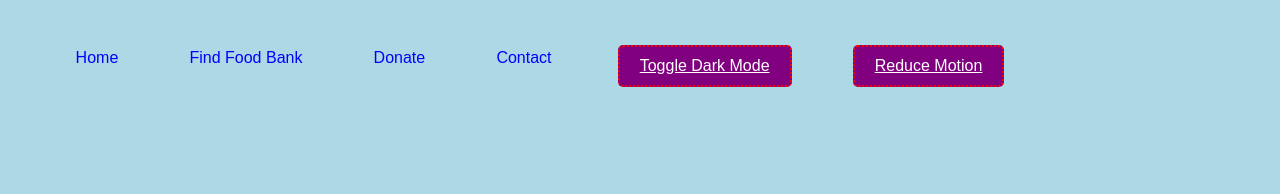
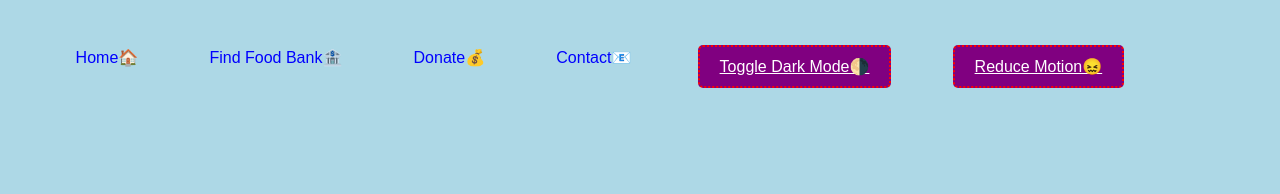
Before and after one commit to JosephHauter/Fight-World-Hunger, a plain HTML site: page index.html in a window 1280 px wide. Shown: the top 194 px of the page. Drawn offline with Linux system fonts and the light colour scheme.

Commit message:
fixed and added stuff
added emojis to navigation bar and fixed bug in js

```diff
--- a/index.html
+++ b/index.html
@@ -20,16 +20,16 @@
 
   <div class="navbar">
     <ul>
-      <li><a href="#top">Home</a></li>
-      <li><a href="#findbank">Find Food Bank</a></li>
-      <li><a href="#">Donate</a></li>
-      <li><a href="https://www.linkedin.com/in/joseph-hauter-2a3240208/">Contact</a>
+      <li><a href="#top">Home🏠</a></li>
+      <li><a href="#findbank">Find Food Bank🏦</a></li>
+      <li><a href="#">Donate💰</a></li>
+      <li><a href="https://www.linkedin.com/in/joseph-hauter-2a3240208/">Contact📧</a>
         <!--- Add to Nav Bar --->
-      <li><button id="theme-button">Toggle Dark Mode</button></li>
+      <li><button id="theme-button">Toggle Dark Mode🌗</button></li>
 
       <li>
         <!-- Add this line to your header section -->
-        <button id="reduce-motion">Reduce Motion</button>
+        <button id="reduce-motion">Reduce Motion😖</button>
       </li>
 
     </ul>
@@ -249,14 +249,6 @@
 
   </div>
 
-
-
-  <!--
-  This script places a badge on your repl's full-browser view back to your repl's cover
-  page. Try various colors for the theme: dark, light, red, orange, yellow, lime, green,
-  teal, blue, blurple, magenta, pink!
-  -->
-  <script src="https://replit.com/public/js/replit-badge-v2.js" theme="dark" position="bottom-right"></script>
   <!--- Add above the closing body tag </body> --->
   <script src="index.js"></script>
 
--- a/index.js
+++ b/index.js
@@ -15,7 +15,7 @@ let signNowButton = document.getElementById("sign-now-button");
 // Step 1: Refactor your code to use objects for petition submission
 const addSignature = (person) => {
   if (person.name.trim().length >= 2 && person.country.trim().length >= 2 && person.email.trim().length >= 2 && person.email.includes('@') && person.email.includes('.')) {
-    const newSignature = `${person.name} from ${person.country}`;
+    const newSignature = `🖊️ ${person.name} from ${person.country} supports this.`;
     const newSignatures = document.querySelector(".signatures");
     const newSignatureParagraph = document.createElement("p");
     newSignatureParagraph.textContent = newSignature;
```
